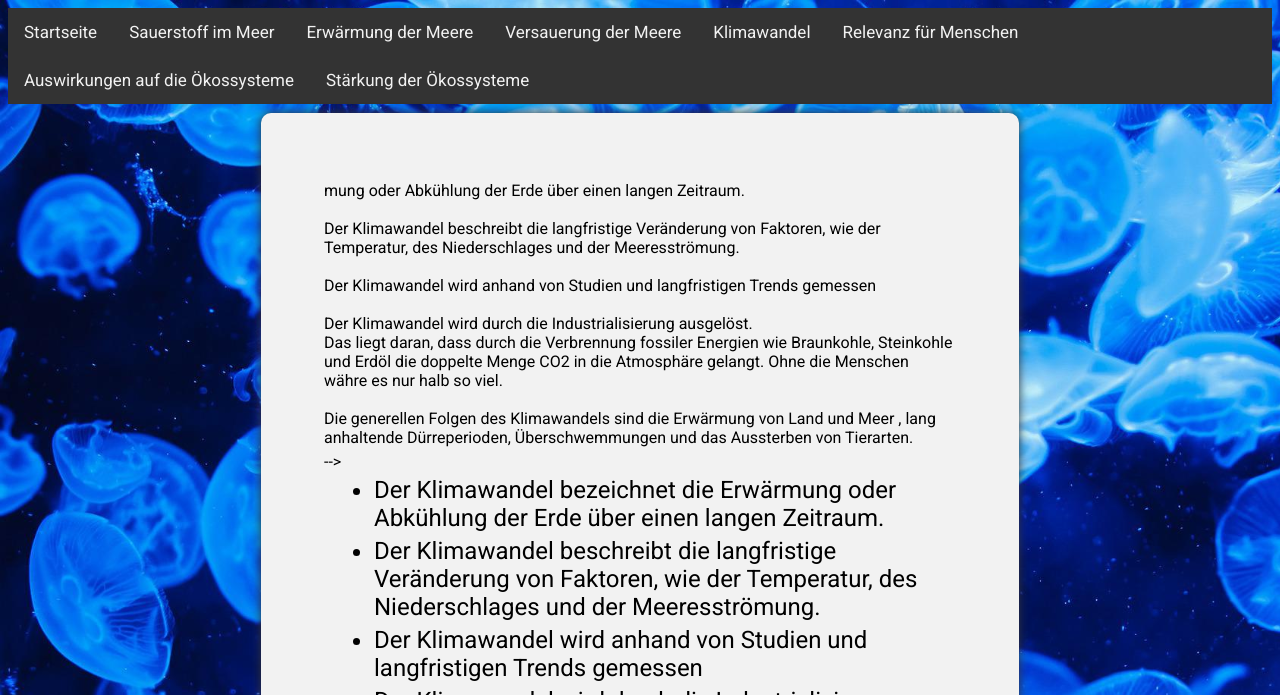
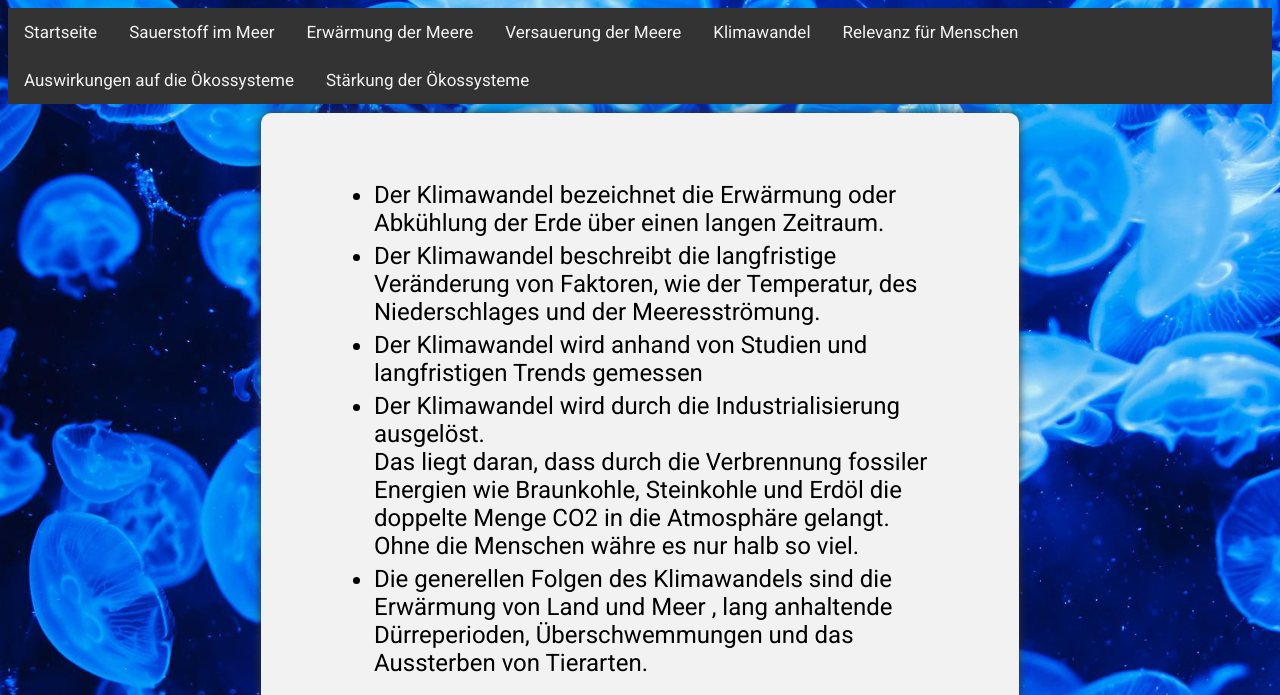
Before and after one commit to Zxmon-code/Zxmon-code.github.io, a plain HTML site: page klimawandel.html in a window 1280 px wide. Shown: the top 695 px of the page. Drawn offline with Linux system fonts and the light colour scheme.

Commit message:
Update klimawandel.html

```diff
--- a/klimawandel.html
+++ b/klimawandel.html
@@ -28,7 +28,7 @@
     </div>
     <div class="text"><p>
 
-    </p>mung oder Abkühlung der Erde über
+    <!-- </p>mung oder Abkühlung der Erde über
         einen langen Zeitraum.
         <br />
         <br />
```
